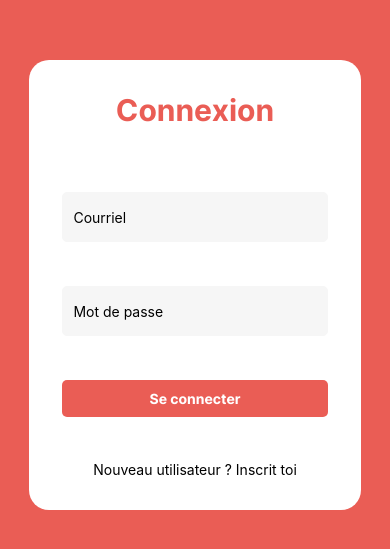
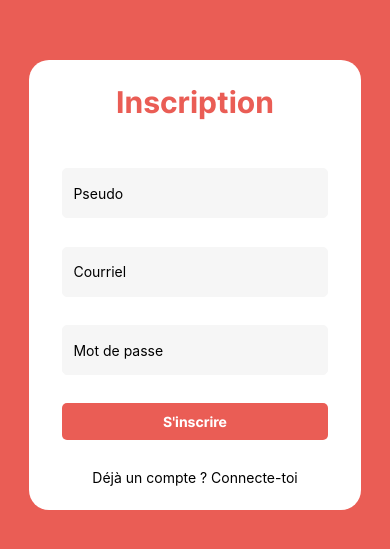
Before and after one commit to NMoumy/Fotosphere, a React Native app: screen / in a window 390 px wide. Shown: the part 137-686 px from the top of the page. Built offline with nearby package versions, Linux system fonts and the light colour scheme; no server answers.

Commit message:
Affichage de l'ecran intro

```diff
--- a/App.js
+++ b/App.js
@@ -51,7 +51,7 @@ export default function App() {
   return (
     <NavigationContainer>
       <View style={styles.container} onLayout={onLayoutRootView}>
-        <Stack.Navigator initialRouteName="Connexion" screenOptions={{ headerShown: false }}>
+        <Stack.Navigator initialRouteName="Intro" screenOptions={{ headerShown: false }}>
           <Stack.Screen name="Accueil" component={EcranAccueil} />
           <Stack.Screen name="AjoutPost" component={EcranAjoutPost} />
           <Stack.Screen name="Intro" component={EcranIntro} />
--- a/app/components/authentification/FormulaireConnexion.js
+++ b/app/components/authentification/FormulaireConnexion.js
@@ -2,28 +2,12 @@ import { View, Text, StyleSheet, TextInput, TouchableOpacity } from "react-nativ
 import { useNavigation } from "@react-navigation/native";
 import React, { useState, useEffect } from "react";
 import { connecterUtilisateur } from "../../services/firebase/auth"; // Import the function
-import { onAuthStateChanged } from "firebase/auth";
-import { auth } from "../../services/firebase/init";
 
 export default function FormulaireConnexion() {
   const [courriel, setCourriel] = useState("");
   const [motDePasse, setMotDePasse] = useState("");
 
   const navigation = useNavigation();
-
-  useEffect(() => {
-    const unsubscribe = onAuthStateChanged(auth, (user) => {
-      if (user) {
-        navigation.navigate("Accueil");
-      } else {
-        // L'utilisateur est déconnecté
-        console.log("Utilisateur déconnecté");
-      }
-    });
-
-    // Se désabonner de l'écouteur d'état de connexion lorsque le composant est démonté
-    return unsubscribe;
-  }, []);
 
   const gererConnexion = async () => {
     try {
--- a/app/screens/EcranIntro.js
+++ b/app/screens/EcranIntro.js
@@ -1,7 +1,25 @@
 import React, { useEffect } from "react";
 import { View, Text, StyleSheet, Platform, StatusBar, SafeAreaView, Image } from "react-native";
+import { auth } from "../services/firebase/init";
+import { onAuthStateChanged } from "firebase/auth";
+import { useNavigation } from "@react-navigation/native";
 
 export default function EcranIntro() {
+  const navigation = useNavigation();
+
+  useEffect(() => {
+    const unsubscribe = onAuthStateChanged(auth, (user) => {
+      if (user) {
+        navigation.navigate("Accueil");
+      } else {
+        navigation.navigate("Inscription");
+      }
+    });
+
+    // Se désabonner de l'écouteur d'état de connexion lorsque le composant est démonté
+    return unsubscribe;
+  }, []);
+
   return (
     <SafeAreaView style={styles.conteneur}>
       <View style={styles.logo}>
```
